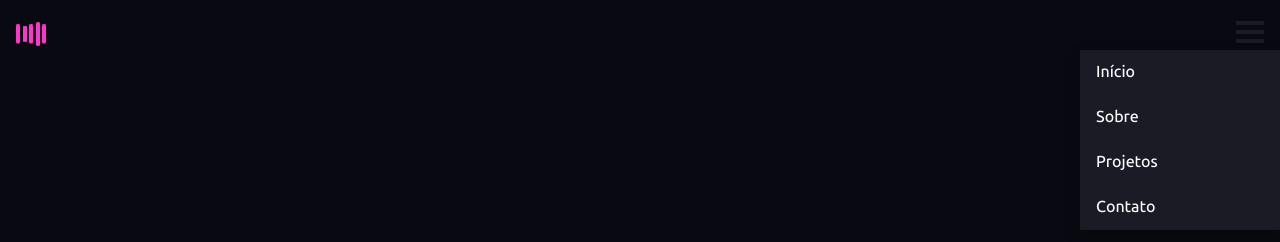
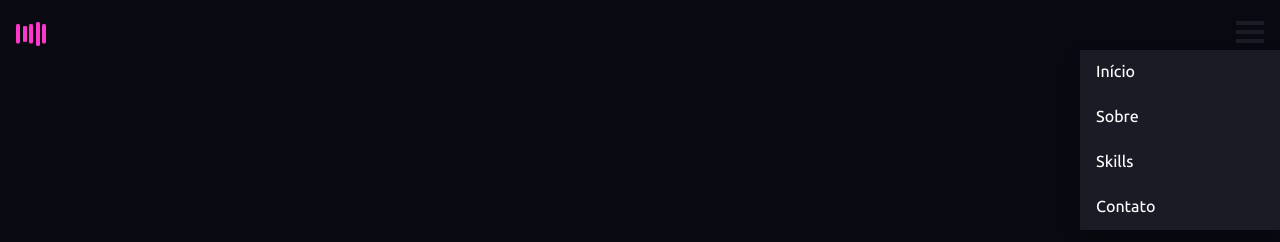
Before and after one commit to murilonicemento/my-portfolio, a Vue app: page / in a window 1280 px wide. Both pictures are taken after a click on the element 1250 px from the left and 32 px from the top of the page. Shown: the top 242 px of the page. Built offline with nearby package versions, Linux system fonts and the light colour scheme.

Commit message:
feat: add hash prop to router link and add skill route

```diff
--- a/src/components/HamburguerMenu.vue
+++ b/src/components/HamburguerMenu.vue
@@ -6,13 +6,14 @@ interface ILinkRef {
   id: number;
   name: string;
   path: string;
+  hash: string;
 }
 
 const links = ref<ILinkRef[]>([
-  { id: 1, name: "Início", path: "/" },
-  { id: 2, name: "Sobre", path: "/about" },
-  { id: 3, name: "Projetos", path: "/projects" },
-  { id: 4, name: "Contato", path: "/contact" }
+  { id: 1, name: "Início", path: "/", hash: "#home" },
+  { id: 2, name: "Sobre", path: "/about", hash: "#about" },
+  { id: 3, name: "Skills", path: "/skills", hash: "#skills" },
+  { id: 4, name: "Contato", path: "/contact", hash: "#contact" }
 ]);
 
 const isOpen = ref<boolean>(false);
@@ -31,7 +32,9 @@ const toggleMenu = (): void => {
     </div>
     <ul v-if="isOpen" class="menu">
       <li v-for="link in links" :key="link.id">
-        <RouterLink :to="link.path" class="nav-link">{{ link.name }}</RouterLink>
+        <RouterLink :to="{ path: link.path, hash: link.hash }" class="nav-link">{{
+          link.name
+        }}</RouterLink>
       </li>
     </ul>
   </div>
```
